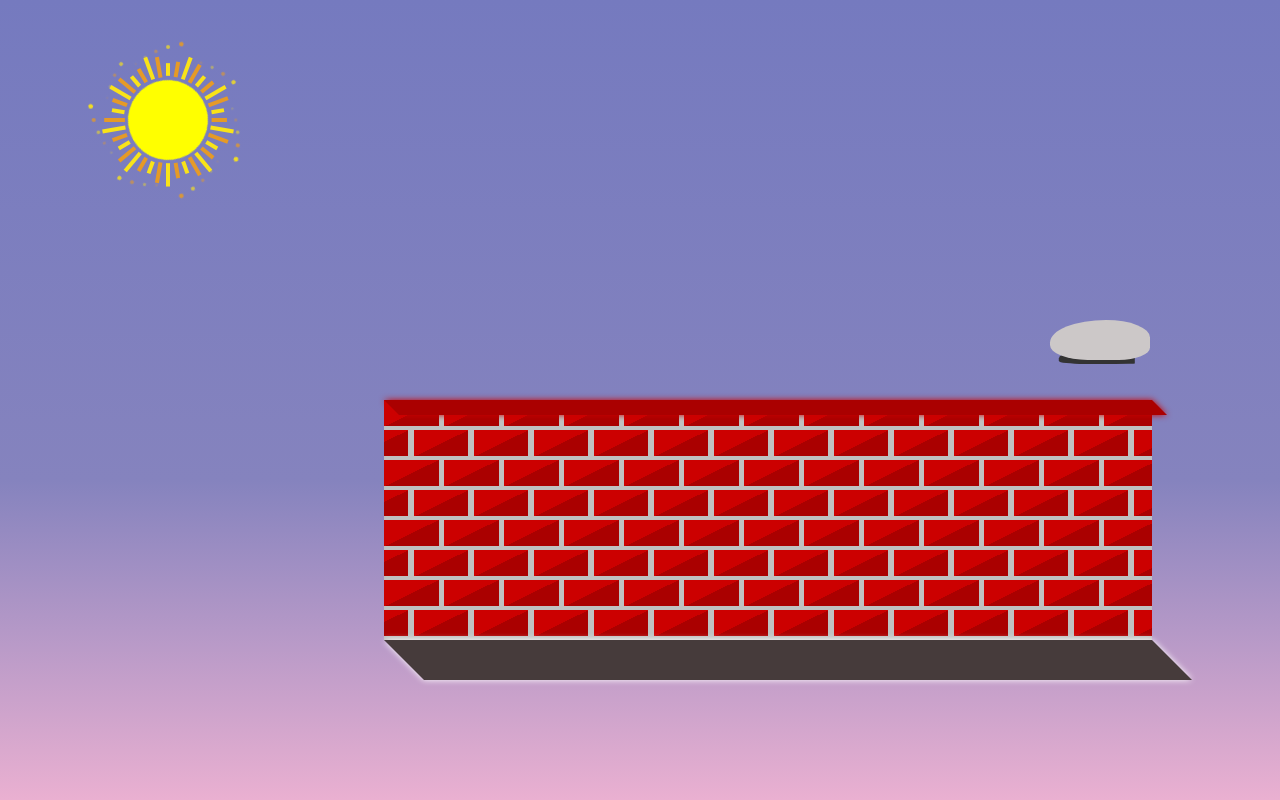
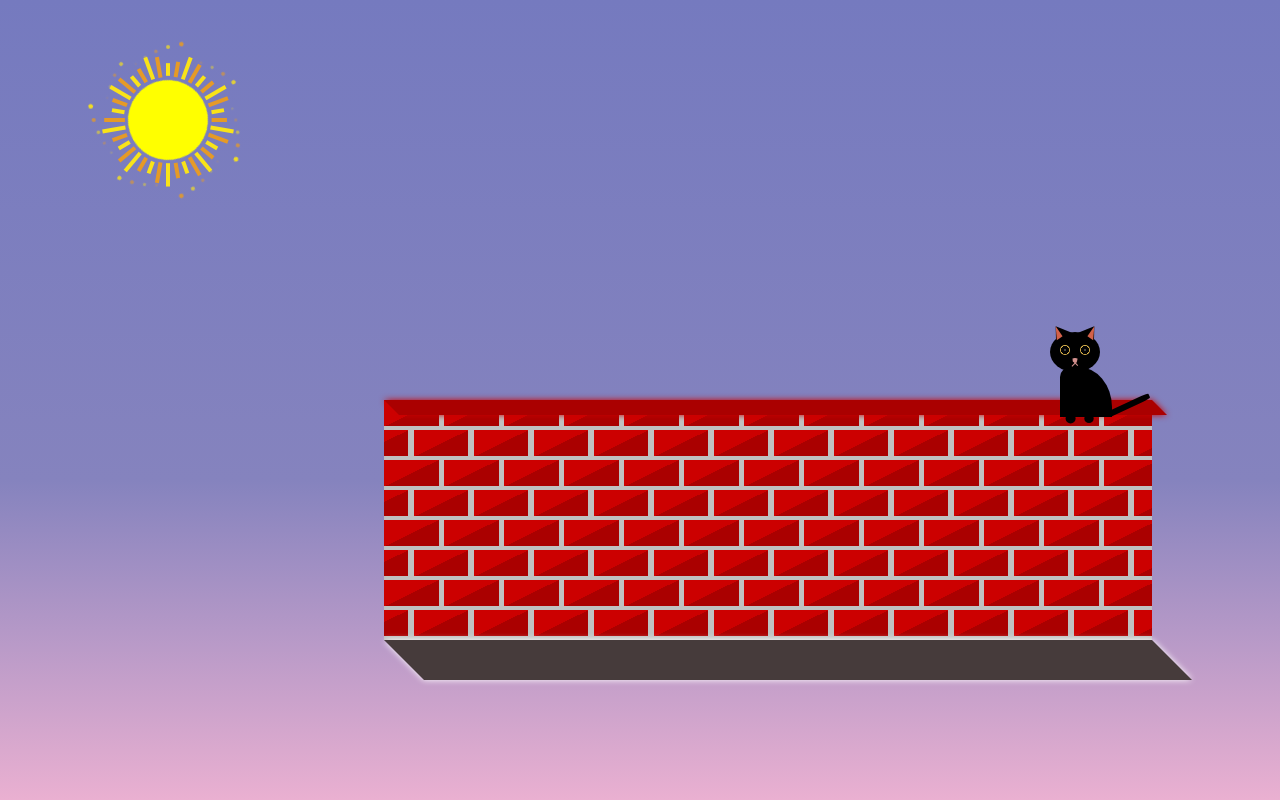
Before and after one commit to yexiao-fe/css3-demos, a plain HTML site: page 006-cat-jump/index.html in a window 1280 px wide. Drawn offline with Linux system fonts and the light colour scheme.

Commit message:
懒猫沐浴阳光

```diff
--- a/006-cat-jump/index.css
+++ b/006-cat-jump/index.css
@@ -64,15 +64,180 @@ content: '';
 .cat{
     position: absolute;
     left: 82%;
-    top: 40%;;
-    width: 100px;
-    height: 40px   ;
-    background:#ccc8c8;
-    border-radius: 90% 70% 50% 60%;
-    box-shadow: -0.2em 1em 0 -0.75em #333;
+    top: 41.5%;;
+    width: 50px;
+    height: 50px;
     z-index: 1;
+    --color:#000;
+    --inner-ear: #d36149;
+    --eye: #ddb54d;
+    --eyeball: #030303;
+    --eyelight: #fafafa;
+    --nose: #d3918e;
+    --heart: #dc4053;
 }
 
+/* 猫脸 */
+.cat::before{
+    content: '';
+    position: absolute;
+    width: 100%;
+    height: 80%;
+    top: 0;
+    left: 0;
+    border-radius: 50%;
+    background-color: var(--color);
+}
+
+/* 猫耳 */
+.cat .ear{
+    width: 0;
+    height: 0;
+    border-bottom: 15px solid var(--color);
+    border-left: 10px solid transparent;
+    border-right: 10px solid transparent;
+    position: absolute;
+    top: -6px;
+    animation: _ear 1.5s linear infinite;
+}
+
+@keyframes _ear{
+    0%{
+        top: -4px;
+    }
+    50%{
+        top: -8px;
+    }
+    100%{
+        top: -4px;
+    }
+}
+
+.cat .ear::before{
+    content: '';
+    position: absolute;
+    width: 0;
+    height: 0;
+    border-bottom: 12px solid var(--inner-ear);
+}
+
+.cat .ear.left{
+    left: 0;
+    transform: rotate(-35deg);
+}
+.cat .ear.left::before{
+    left: -7px;
+    border-left: 7px solid transparent;
+}
+.cat .ear.right{
+    right: 0;
+    transform: rotate(35deg);
+}
+.cat .ear.right::before{
+    right: -7px;
+    border-right: 7px solid transparent;
+}
+
+/* 猫眼 */
+.cat .eye{
+    width: 20%;
+    height: 20%;
+    border-radius: 50%;
+    background: radial-gradient(circle at center center,var(--eyeball) 60%,transparent 60%) ,var(--eye);
+    position: absolute;
+    top: 25%;
+    --t:20%;
+}
+
+.cat .eye::before{
+    content: '';
+    position: absolute;
+    width:10%;
+    height: 10%;
+    background-color: var(--eyelight);
+    left: 50%;
+    top: 50%;
+    transform: translate(-50%,-50%);
+}
+
+.cat .eye.left{
+    left:var(--t);
+}
+
+.cat .eye.right{
+    right:var(--t);
+}
+
+/* 猫鼻 */
+.cat .nose{
+    width: 10%;
+    height: 9%;
+    background-color: var(--nose);
+    border-radius: 49% 51% 50% 50% / 10% 10% 90% 90%;
+    position: absolute;
+    bottom: 40%;
+    left: 50%;
+    transform: translate(-50%);
+}
+
+.cat .nose::before,
+.cat .nose::after{
+    content: '';
+    position: absolute;
+    width: 1px;
+    height: 150%;
+    background-color: var(--nose);
+    --deg:45deg;
+    top: 70%;
+    transform-origin:  0 0;
+}
+
+.cat .nose::before{
+    transform: rotate(calc(var(--deg) * -1));
+    left: 0;
+}
+.cat .nose::after{
+    transform: rotate(var(--deg));
+    right: 0;
+}
+
+/* 猫身 */
+.cat .body{
+    width: 105%;
+    height: 100%;
+    background-color: var(--color);
+    border-radius: 25% 80% 100% 0% / 25% 100% 0% 100%;
+    position: absolute;
+    top: 70%;
+    left:20%;
+}
+
+/* 猫尾 */
+.cat .body::before{
+    background-color: var(--color);
+    width: 82%;
+    height: 12%;
+    content: '';
+    position: absolute;
+    bottom: 0;
+    left: 94%;
+    border-radius: 0 20% 20% 0;
+    transform: rotate(-25deg);
+    transform-origin: 0 0;
+}
+
+/* 猫jio */
+.cat .body::after{
+    content: '';
+    position: absolute;
+    width: 20%;
+    height: 20%;
+    background-color: transparent;
+    border-radius: 50%;
+    left: 0;
+    top: 0;
+    box-shadow: 0.35rem 2.9rem 0, 1.5em 2.9em 0 -0.02em;
+}
 
 
 /* 太阳 */
--- a/006-cat-jump/index.html
+++ b/006-cat-jump/index.html
@@ -10,7 +10,14 @@
 
 <body>
     <div class="wall"></div>
-    <div class="cat"></div>
+    <div class="cat">
+        <div class="ear left"></div>
+        <div class="ear right"></div>
+        <div class="eye left"></div>
+        <div class="eye right"></div>
+        <div class="nose"></div>
+        <div class="body"></div>
+    </div>
     <div class="sun"></div>
 </body>
 
```
